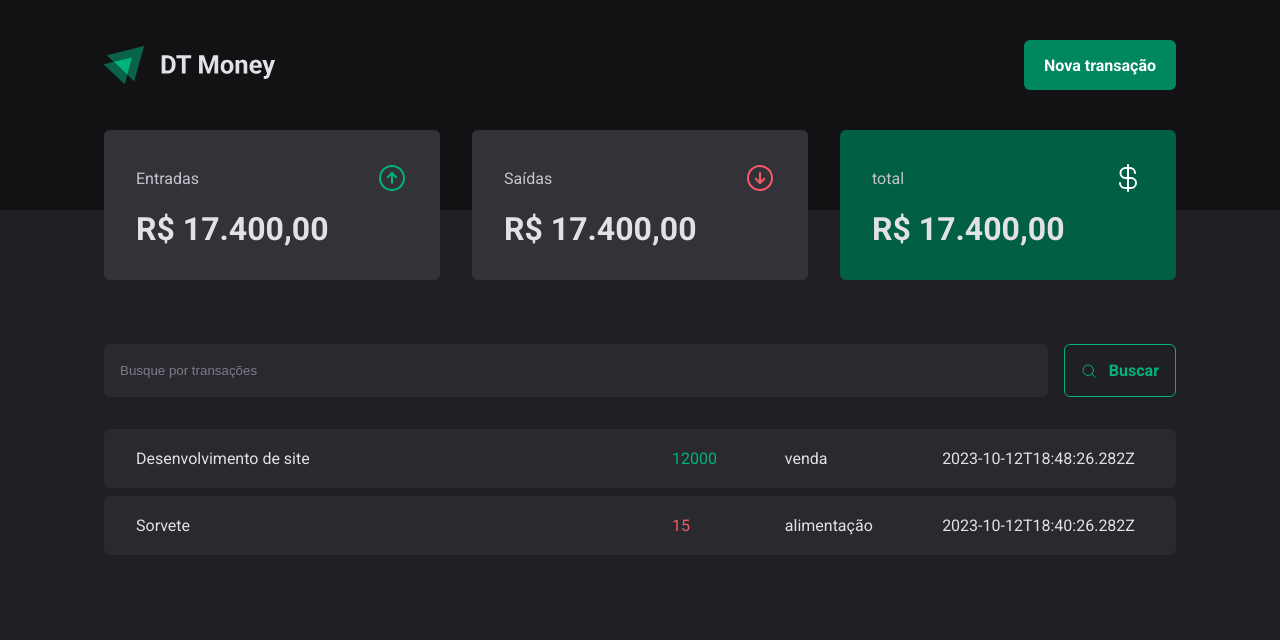
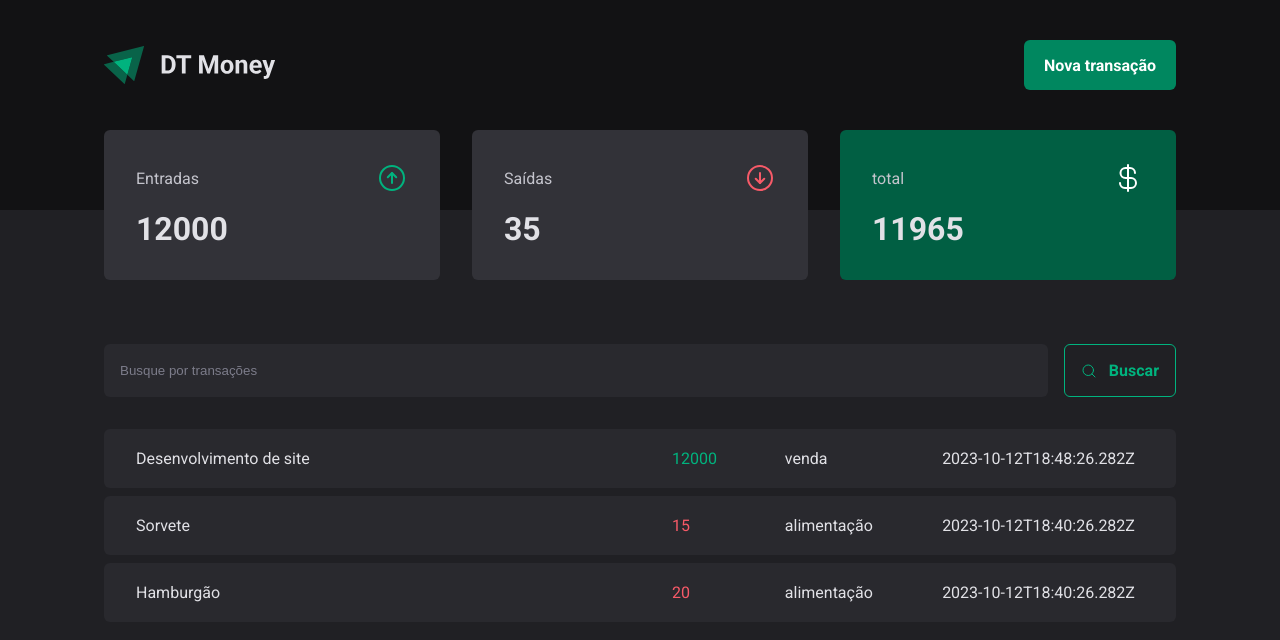
Before and after one commit to Igwbriel/dt-dinheiros, a React (Vite) app: page / in a window 1280 px wide. Shown: the top 640 px of the page. Built offline with nearby package versions, Linux system fonts and the light colour scheme; data requests are answered from the project's data file.

Commit message:
Adicionando o cálculo de transações

```diff
--- a/server.json
+++ b/server.json
@@ -15,6 +15,14 @@
       "category": "alimentação",
       "price": 15,
       "createAt": "2023-10-12T18:40:26.282Z"
+    },
+    {
+      "id": 3,
+      "description": "Hamburgão",
+      "type": "outcome",
+      "category": "alimentação",
+      "price": 20,
+      "createAt": "2023-10-12T18:40:26.282Z"
     }
   ]
 }
--- a/src/components/summary/index.tsx
+++ b/src/components/summary/index.tsx
@@ -6,7 +6,25 @@
 export function Summary() {
   const { transactions } = useContext(TransactionsContext)
 
-  console.log(transactions)
+  const summary = transactions.reduce(
+    (acc, transaction) => {
+      if (transaction.type === 'income') {
+        acc.income += transaction.price
+        acc.total += transaction.price
+      } else {
+        acc.outcome += transaction.price
+        acc.total -= transaction.price
+      }
+
+      return acc
+    },
+    {
+      income: 0,
+      outcome: 0,
+      total: 0,
+    },
+  )
+
   return (
     <SummaryContainer>
       <SummaryCard>
@@ -16,7 +34,7 @@
           <ArrowCircleUp size={32} color="#00b37e" />
         </header>
 
-        <strong>R$ 17.400,00</strong>
+        <strong>{summary.income}</strong>
       </SummaryCard>
 
       <SummaryCard>
@@ -26,7 +44,7 @@
           <ArrowCircleDown size={32} color="#f75a68" />
         </header>
 
-        <strong>R$ 17.400,00</strong>
+        <strong>{summary.outcome}</strong>
       </SummaryCard>
 
       <SummaryCard variant="green">
@@ -36,7 +54,7 @@
           <CurrencyDollar size={32} color="#fff" />
         </header>
 
-        <strong>R$ 17.400,00</strong>
+        <strong>{summary.total}</strong>
       </SummaryCard>
     </SummaryContainer>
   )
```
